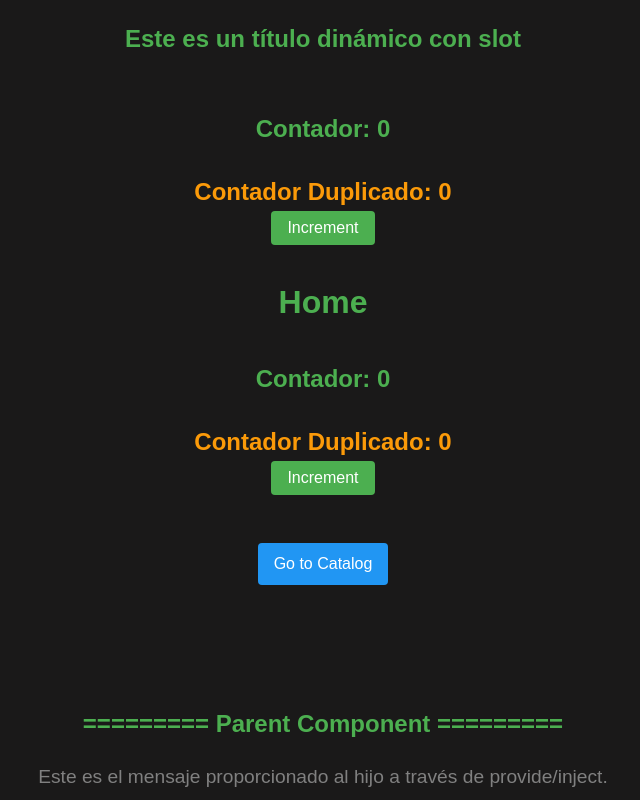
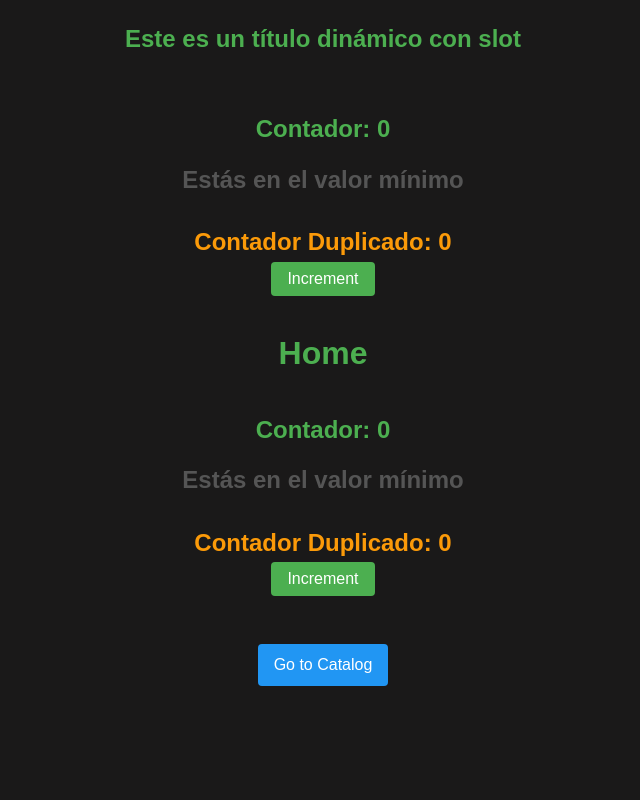
Before and after one commit to deividko/vue-exercises, a Vue app: page / in a window 1280 px wide. Shown: the top 800 px of the page, without its empty margins (317-957 px from the left). Built offline with nearby package versions, Linux system fonts and the light colour scheme; the HTML template or start-up script is replaced by a standard one.

Commit message:
Ejercicio 14 Vue, Watchers

```diff
--- a/src/components/TheCounter.vue
+++ b/src/components/TheCounter.vue
@@ -12,11 +12,22 @@ export default defineComponent({
     const { counter, increment, decrement } = useCounter();
     const doubledCounter = computed(() => counter.value * 2);
 
+    const counterMessage = computed(() => {
+      if (counter.value === 0) {
+        return "Estás en el valor mínimo";
+      } else if (counter.value === 10) {
+        return "Estás en el valor máximo";
+      } else {
+        return "Estás en los parámetros adecuados";
+      }
+    });
+
     return {
       counter,
       increment,
       decrement,
-      doubledCounter
+      doubledCounter,
+      counterMessage
     };
   },
 });
@@ -28,6 +39,7 @@ export default defineComponent({
       <span :class="{ 'counter--max': counter === 10 }">
         Contador: {{ counter }}
       </span>
+      <p class="counter__message">{{ counterMessage }}</p>
     </TheTitle>
     <h3 class="counter__doubled">
       Contador Duplicado: {{ doubledCounter }}
@@ -48,6 +60,11 @@ export default defineComponent({
     color: $btn-red;
     font-weight: bold;
     font-size: 1.2em;
+  }
+  &__message {
+    margin-top: 0.5em;
+    font-size: 1em;
+    color: #555;
   }
   &__doubled {
     margin-top: 1em;
```
